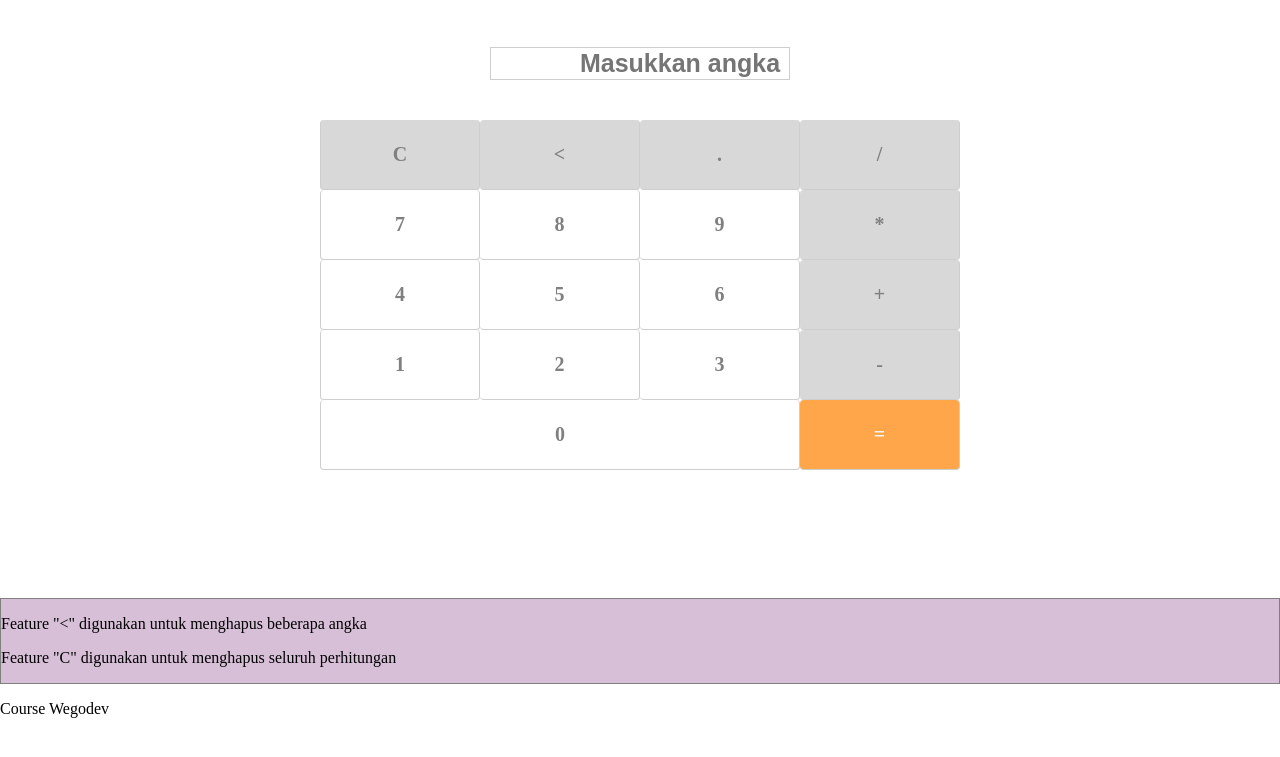
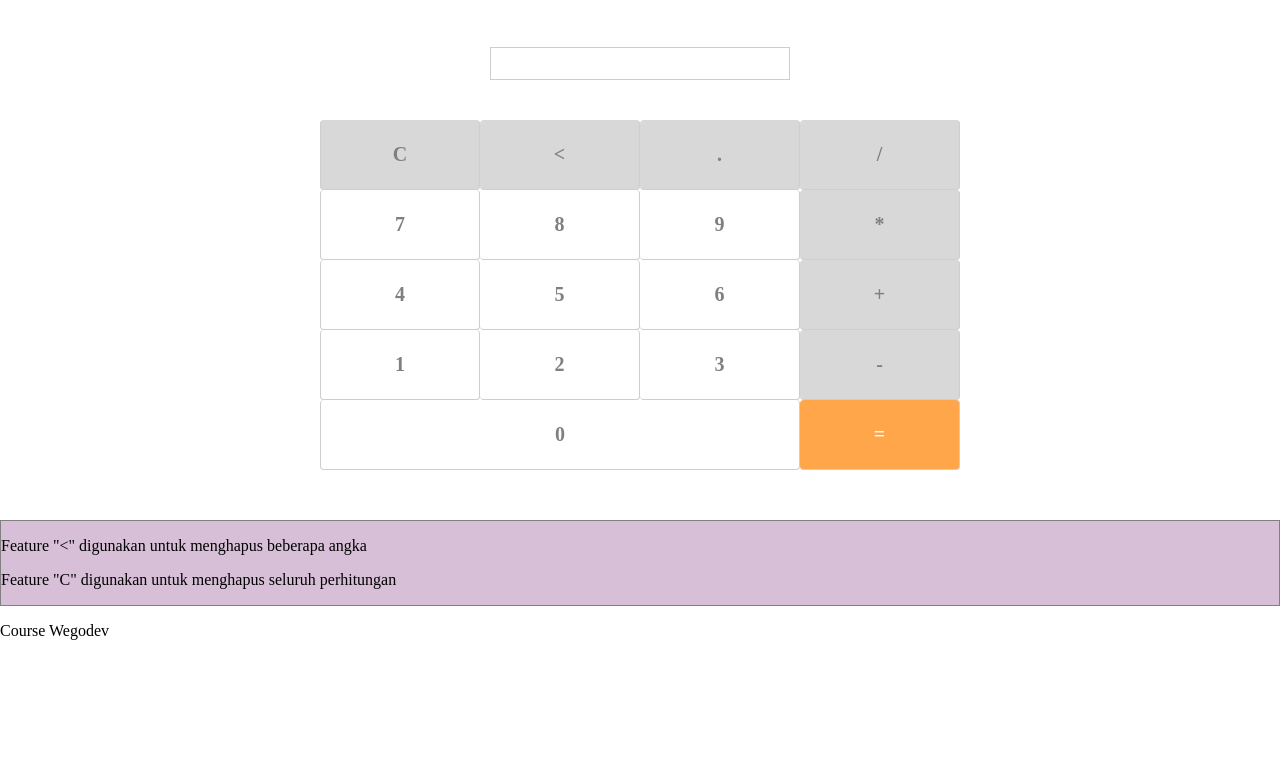
Before and after one commit to fauziallagan/Kalkulator, a plain HTML site: page index.html in a window 1280 px wide. Shown: the part 253-1010 px from the top of the page. After the commit the page ends 935 px from the top, so only its background shows below. Drawn offline with Linux system fonts and the light colour scheme.

Commit message:
delete Resource

```diff
--- a/index.html
+++ b/index.html
@@ -10,7 +10,7 @@
     <div class="container">
         <p class="judul">Kalkulator Sederhana</p>
         <div class="kalkulator">
-            <input type="text" id="layar" placeholder="Masukkan angka ">
+            <input type="text" id="layar">
             <br>
         </div>
 
@@ -36,12 +36,10 @@
         </div>
     </div>
 
-    <form action="text" aria-placeholder="lorem">
         <div class="rules">
             <p>Feature "<" digunakan untuk menghapus beberapa angka</p>
             <p>Feature "C" digunakan untuk menghapus seluruh perhitungan</p>
         </div>
-    </form>
 
     <footer>
         <p>Course Wegodev</p>
--- a/style.css
+++ b/style.css
@@ -80,7 +80,8 @@ body{
     padding: 0;
 }
 .rules{
-    margin-top: 10%;
+    /* margin-top: 10%; */
+    margin: 50px auto 10px auto;
     background-color: thistle;
     border: 1px solid gray;
 
@@ -97,3 +98,7 @@ footer > p{
     text-align: center;
     font-size: 50px;
 }
+.judul > p{
+    text-align: center;
+    justify-content: center;
+}
```
Also changed, not shown: asset/pre.jpg (deleted), asset/white.jpg (deleted).
